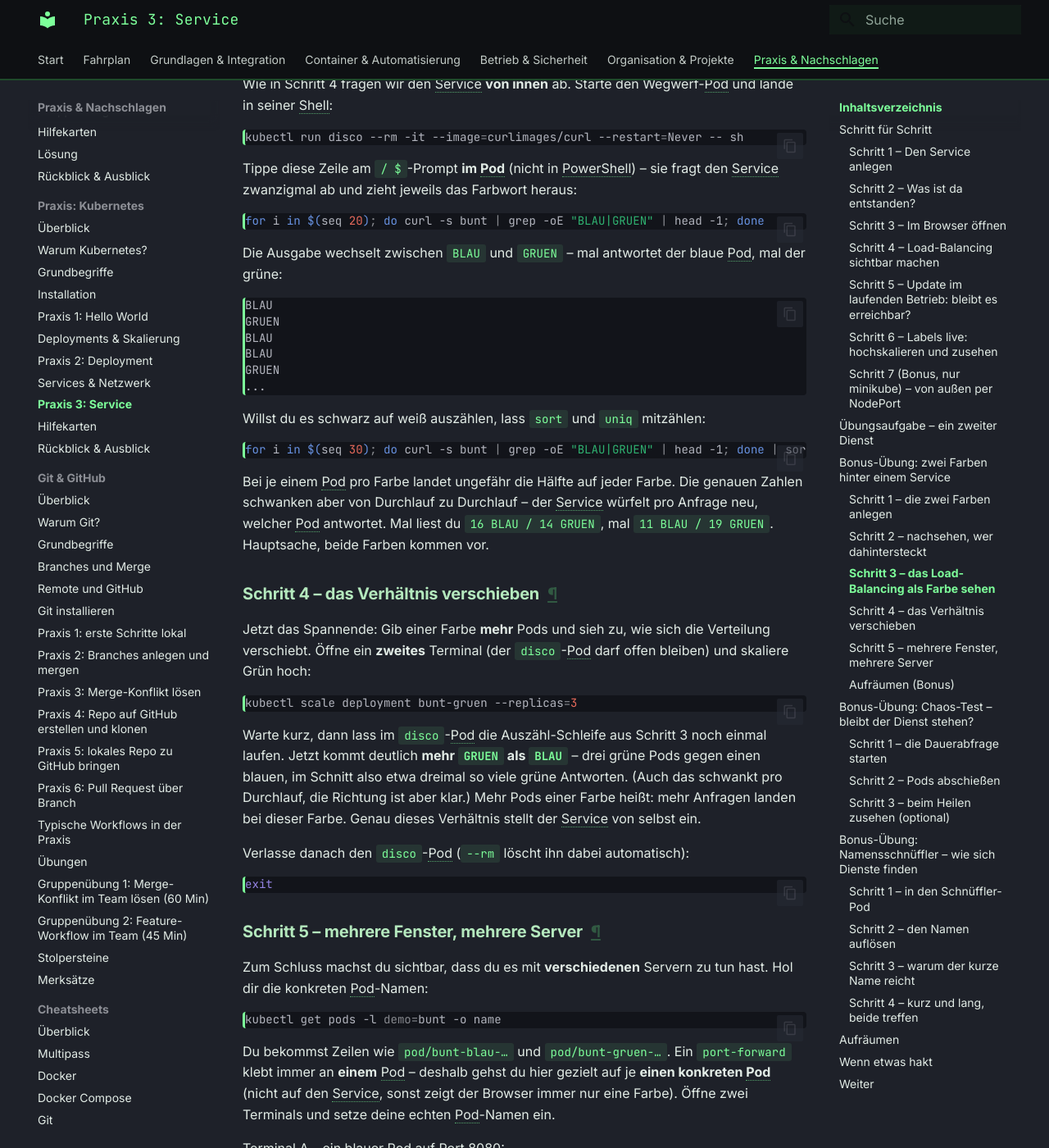
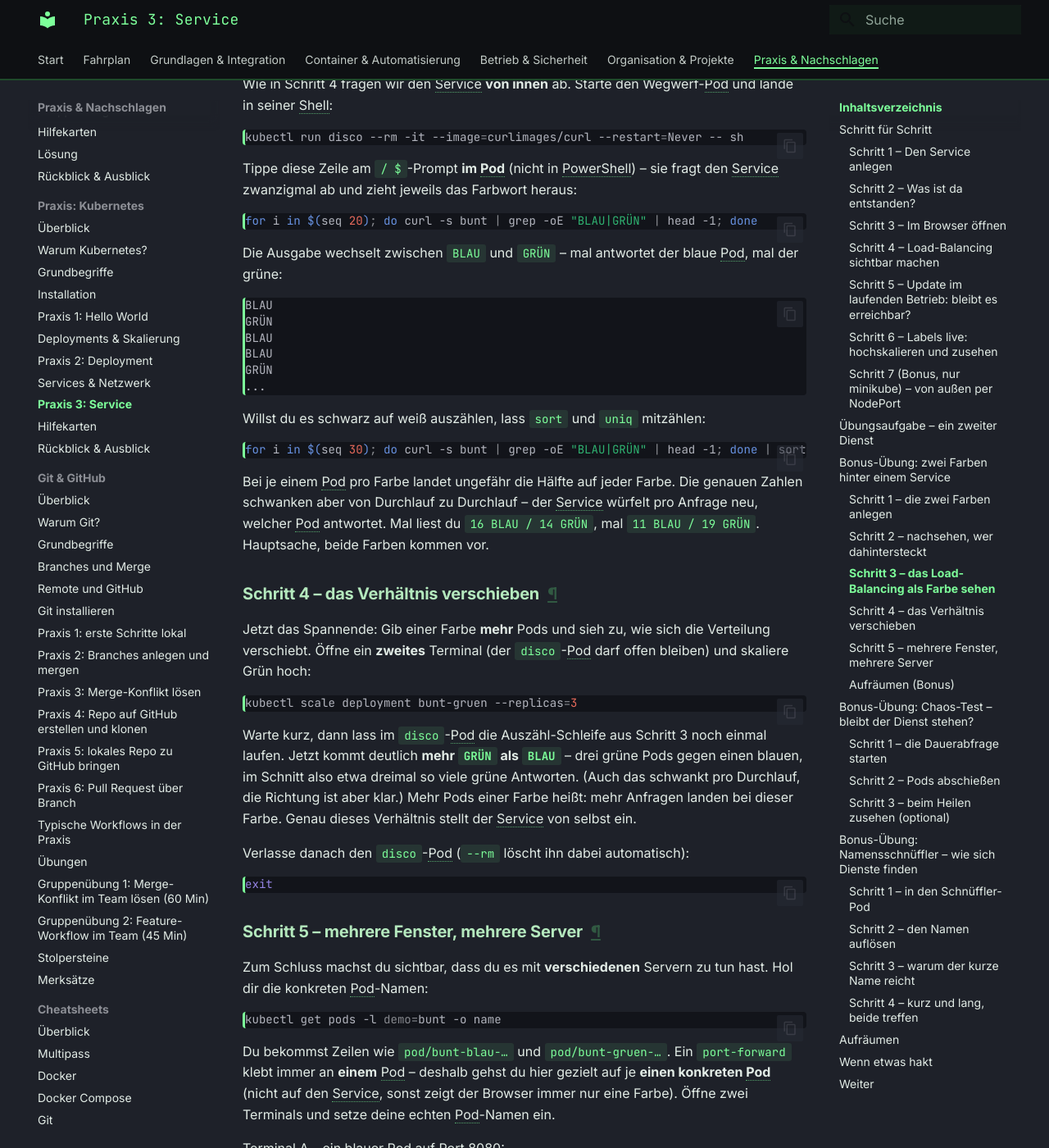
Before and after one commit to JacobMenge/kurs-unterlagen, an MkDocs documentation site: the page built from docs/kubernetes-praxis/08-praxis-service.md, in a window 1280 px wide and 1400 px high, scrolled down 9887 px. Shown: the whole window at 82% size. Built offline with MkDocs 1.6.1 and Material for MkDocs 9.7.7, drawn with Linux system fonts in a browser that asks for light colours.

Commit message:
Demo-Seite zeigt GRÜN statt GRUEN (echte Umlaute), Manifest-Kommentare auf ä/ü/ß korrigiert

````diff
--- a/docs/kubernetes-praxis/08-praxis-service.md
+++ b/docs/kubernetes-praxis/08-praxis-service.md
@@ -426,7 +426,7 @@ Das ist genau die farbige Demo-App aus [Praxis 2](06-praxis-deployment.md), nur
   <circle cx="378" cy="143" r="3.5" fill="#ffffff" opacity="0.6"/>
   <circle cx="392" cy="143" r="3.5" fill="#ffffff" opacity="0.6"/>
   <circle cx="406" cy="143" r="3.5" fill="#ffffff" opacity="0.6"/>
-  <text x="465" y="192" text-anchor="middle" fill="#ffffff" font-family="system-ui, sans-serif" font-size="24" font-weight="800">GRUEN</text>
+  <text x="465" y="192" text-anchor="middle" fill="#ffffff" font-family="system-ui, sans-serif" font-size="24" font-weight="800">GRÜN</text>
   <text x="465" y="211" text-anchor="middle" fill="#ffffff" font-family="JetBrains Mono, monospace" font-size="9" opacity="0.9">Server name: bunt-gruen-…</text>
 
   <path d="M170 108 L356 62" fill="none" stroke="#56c374" stroke-width="2" marker-end="url(#bv)"/>
@@ -481,27 +481,27 @@ kubectl run disco --rm -it --image=curlimages/curl --restart=Never -- sh
 Tippe diese Zeile am `/ $`-Prompt **im Pod** (nicht in PowerShell) – sie fragt den Service zwanzigmal ab und zieht jeweils das Farbwort heraus:
 
 ```sh
-for i in $(seq 20); do curl -s bunt | grep -oE "BLAU|GRUEN" | head -1; done
+for i in $(seq 20); do curl -s bunt | grep -oE "BLAU|GRÜN" | head -1; done
 ```
 
-Die Ausgabe wechselt zwischen `BLAU` und `GRUEN` – mal antwortet der blaue Pod, mal der grüne:
+Die Ausgabe wechselt zwischen `BLAU` und `GRÜN` – mal antwortet der blaue Pod, mal der grüne:
 
 ```text
 BLAU
-GRUEN
+GRÜN
 BLAU
 BLAU
-GRUEN
+GRÜN
 ...
 ```
 
 Willst du es schwarz auf weiß auszählen, lass `sort` und `uniq` mitzählen:
 
 ```sh
-for i in $(seq 30); do curl -s bunt | grep -oE "BLAU|GRUEN" | head -1; done | sort | uniq -c
+for i in $(seq 30); do curl -s bunt | grep -oE "BLAU|GRÜN" | head -1; done | sort | uniq -c
 ```
 
-Bei je einem Pod pro Farbe landet ungefähr die Hälfte auf jeder Farbe. Die genauen Zahlen schwanken aber von Durchlauf zu Durchlauf – der Service würfelt pro Anfrage neu, welcher Pod antwortet. Mal liest du `16 BLAU / 14 GRUEN`, mal `11 BLAU / 19 GRUEN`. Hauptsache, beide Farben kommen vor.
+Bei je einem Pod pro Farbe landet ungefähr die Hälfte auf jeder Farbe. Die genauen Zahlen schwanken aber von Durchlauf zu Durchlauf – der Service würfelt pro Anfrage neu, welcher Pod antwortet. Mal liest du `16 BLAU / 14 GRÜN`, mal `11 BLAU / 19 GRÜN`. Hauptsache, beide Farben kommen vor.
 
 ### Schritt 4 – das Verhältnis verschieben
 
@@ -511,7 +511,7 @@ Jetzt das Spannende: Gib einer Farbe **mehr** Pods und sieh zu, wie sich die Ver
 kubectl scale deployment bunt-gruen --replicas=3
 ```
 
-Warte kurz, dann lass im `disco`-Pod die Auszähl-Schleife aus Schritt 3 noch einmal laufen. Jetzt kommt deutlich **mehr `GRUEN` als `BLAU`** – drei grüne Pods gegen einen blauen, im Schnitt also etwa dreimal so viele grüne Antworten. (Auch das schwankt pro Durchlauf, die Richtung ist aber klar.) Mehr Pods einer Farbe heißt: mehr Anfragen landen bei dieser Farbe. Genau dieses Verhältnis stellt der Service von selbst ein.
+Warte kurz, dann lass im `disco`-Pod die Auszähl-Schleife aus Schritt 3 noch einmal laufen. Jetzt kommt deutlich **mehr `GRÜN` als `BLAU`** – drei grüne Pods gegen einen blauen, im Schnitt also etwa dreimal so viele grüne Antworten. (Auch das schwankt pro Durchlauf, die Richtung ist aber klar.) Mehr Pods einer Farbe heißt: mehr Anfragen landen bei dieser Farbe. Genau dieses Verhältnis stellt der Service von selbst ein.
 
 Verlasse danach den `disco`-Pod (`--rm` löscht ihn dabei automatisch):
 
````
Also changed, not shown: 1 other file.
